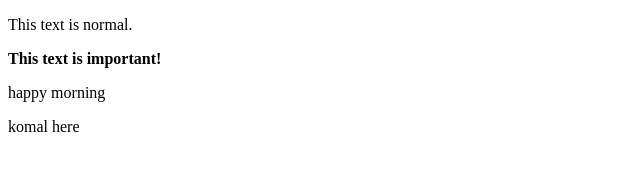
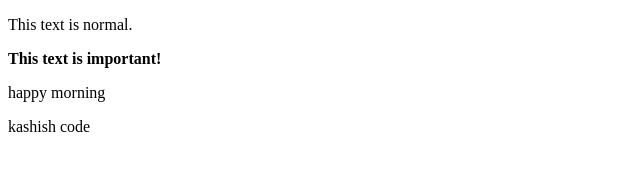
Before and after one commit to prity-pat/nsti, a plain HTML site: page index.html in a window 1280 px wide. Shown: the full height of the page, 0-640 px from the left. Drawn offline with Linux system fonts and the light colour scheme.

Commit message:
Update index.html
...

```diff
--- a/index.html
+++ b/index.html
@@ -6,6 +6,6 @@
 
 <p><strong>This text is important!</strong></p>
 <p>happy morning</p>
-  <h>komal here</h>
+  <p>kashish code</p>
 </body>
 </html>
```
